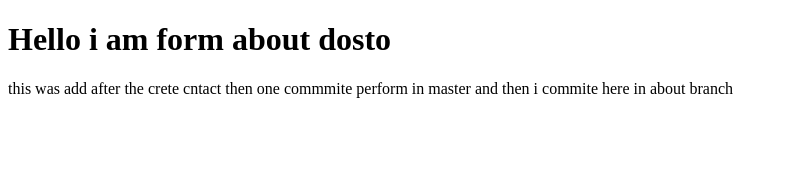
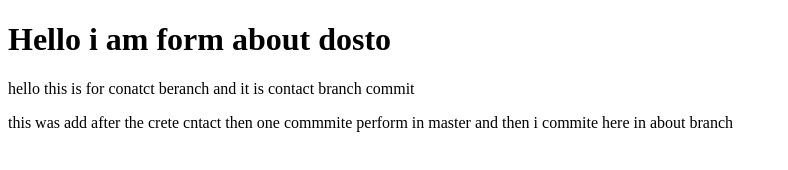
Before and after one commit to meetprolanceit/practice-1, a plain HTML site: page about.html in a window 1280 px wide. Shown: the whole page, without its empty margins (0-788 px from the left). Drawn offline with Linux system fonts and the light colour scheme.

Commit message:
conatct baranch:info add in about page in span tag

```diff
--- a/about.html
+++ b/about.html
@@ -7,6 +7,7 @@
     </head>
     <body>
         <h1>Hello i am form about dosto</h1>
+        <span>hello this is  for conatct beranch and it is contact branch commit</span>
         <p>
             this was add after the crete cntact then one commmite perform in master and then i commite here in about
             branch
```
